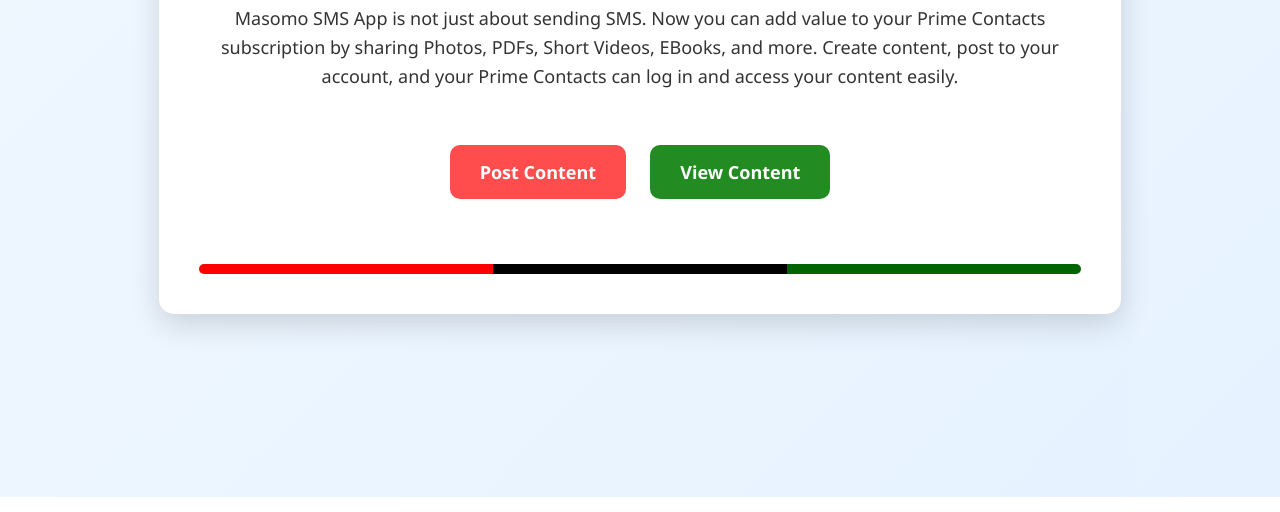
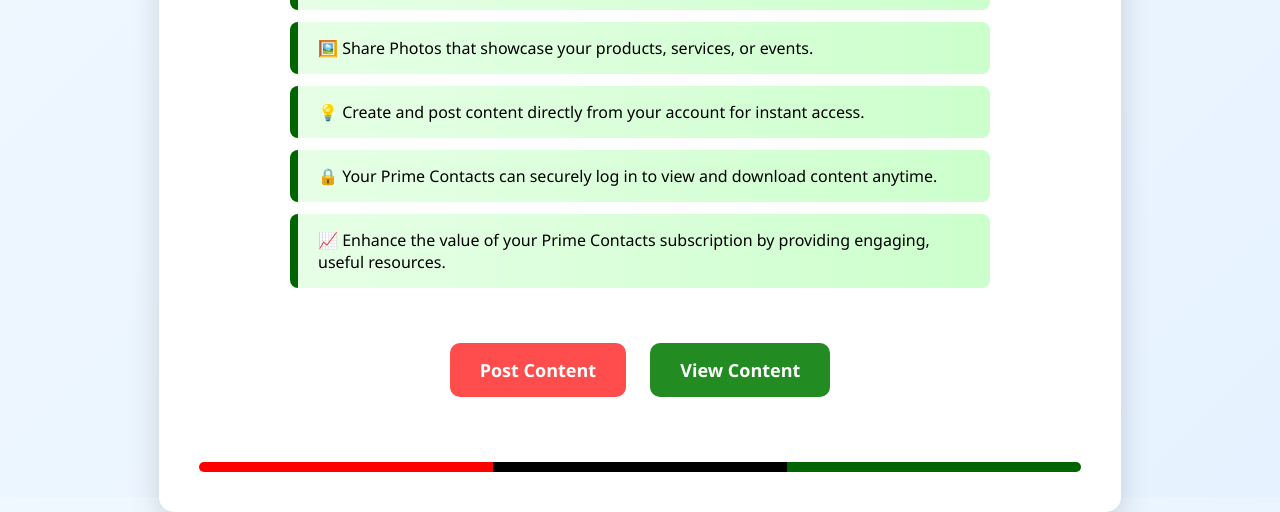
Before and after one commit to masomodigital/products-page, a plain HTML site: page index.html in a window 1280 px wide. Shown: the part 303-815 px from the top of the page. Drawn offline with Linux system fonts and the light colour scheme.

Commit message:
Update index.html

```diff
--- a/index.html
+++ b/index.html
@@ -1,3 +1,4 @@
+
 <!DOCTYPE html>
 <html lang="en">
 <head>
@@ -5,7 +6,6 @@
 <meta name="viewport" content="width=device-width, initial-scale=1.0">
 <title>Masomo SMS App - Prime Content</title>
 <style>
-  /* Body & general layout */
   html, body {
     height: 100%;
     margin: 0;
@@ -27,22 +27,43 @@
     text-align: center;
     transition: transform 0.3s ease;
   }
-  .container:hover {
-    transform: translateY(-5px);
-  }
+  .container:hover { transform: translateY(-5px); }
 
-  /* Header */
   h1 {
     font-size: 32px;
     color: #006400; /* dark green - Kenyan touch */
     margin-bottom: 20px;
     letter-spacing: 1px;
   }
-  p.intro {
+
+  .intro {
     font-size: 18px;
     color: #333;
-    margin-bottom: 40px;
+    margin-bottom: 30px;
     line-height: 1.6;
+    text-align: center;
+  }
+
+  /* Bullet points section */
+  ul.features {
+    text-align: left;
+    max-width: 700px;
+    margin: 0 auto 40px auto;
+    padding: 0;
+    list-style: none;
+  }
+  ul.features li {
+    background: linear-gradient(90deg, #e6ffe6, #ccffcc);
+    margin-bottom: 12px;
+    padding: 15px 20px;
+    border-left: 8px solid #006400; /* Kenyan green accent */
+    border-radius: 8px;
+    font-size: 16px;
+    transition: transform 0.2s, box-shadow 0.3s;
+  }
+  ul.features li:hover {
+    transform: translateX(5px);
+    box-shadow: 0 4px 15px rgba(0,0,0,0.1);
   }
 
   /* Buttons */
@@ -58,12 +79,8 @@
     cursor: pointer;
     color: white;
   }
-  .btn-post {
-    background: #ff4d4d; /* red */
-  }
-  .btn-view {
-    background: #228B22; /* green */
-  }
+  .btn-post { background: #ff4d4d; } /* red */
+  .btn-view { background: #228B22; } /* green */
   .btn:hover {
     transform: scale(1.05);
     box-shadow: 0 6px 20px rgba(0,0,0,0.2);
@@ -78,9 +95,7 @@
     border-radius: 5px;
     overflow: hidden;
   }
-  .kenya-bar div {
-    flex: 1;
-  }
+  .kenya-bar div { flex: 1; }
   .red { background-color: #ff0000; }
   .black { background-color: #000000; }
   .green { background-color: #006400; }
@@ -91,9 +106,17 @@
 <div class="container">
   <h1>Masomo SMS App - Prime Content</h1>
   <p class="intro">
-    Masomo SMS App is not just about sending SMS. Now you can add value to your Prime Contacts subscription by sharing Photos, PDFs, Short Videos, EBooks, and more.
-    Create content, post to your account, and your Prime Contacts can log in and access your content easily.
+    Masomo SMS App is not just about sending SMS. Now you can truly add value to your Prime Contacts by sharing content that educates, entertains, and informs. Here's what you can do:
   </p>
+
+  <ul class="features">
+    <li>📚 Share EBooks and PDFs to help your Prime Contacts learn and grow.</li>
+    <li>🎬 Upload Short Videos that explain, inspire, or entertain.</li>
+    <li>🖼️ Share Photos that showcase your products, services, or events.</li>
+    <li>💡 Create and post content directly from your account for instant access.</li>
+    <li>🔒 Your Prime Contacts can securely log in to view and download content anytime.</li>
+    <li>📈 Enhance the value of your Prime Contacts subscription by providing engaging, useful resources.</li>
+  </ul>
 
   <a href="https://masomodigital.github.io/Post_product/" class="btn btn-post">Post Content</a>
   <a href="https://masomodigital.github.io/products/" class="btn btn-view">View Content</a>
```
